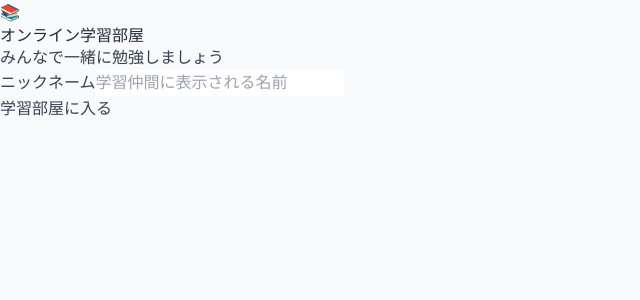
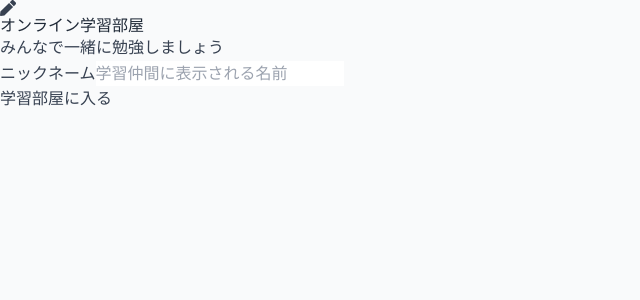
Before and after one commit to nsbn65/study-room-app, a React (Vite) app: page / in a window 1280 px wide. Shown: the top 300 px of the page, without its empty margins (0-640 px from the left). Built offline with nearby package versions, Linux system fonts and the light colour scheme.

Commit message:
#1 アイコン変更

```diff
--- a/package.json
+++ b/package.json
@@ -12,7 +12,8 @@
   "dependencies": {
     "lucide-react": "^0.525.0",
     "react": "^19.1.0",
-    "react-dom": "^19.1.0"
+    "react-dom": "^19.1.0",
+    "react-icons": "^5.5.0"
   },
   "devDependencies": {
     "@eslint/js": "^9.29.0",
--- a/src/App.tsx
+++ b/src/App.tsx
@@ -1,5 +1,6 @@
 import React, { useState, useEffect } from 'react';
 import { Clock, Users, Play, Pause, Square, MessageCircle, Trophy, Home, PlusCircle, ArrowLeft, Send } from 'lucide-react';
+import { FaPen } from 'react-icons/fa';
 
 // 型定義
 interface Room {
@@ -236,7 +237,7 @@ const StudyRoomApp: React.FC = () => {
       <div className="min-h-screen bg-gradient-to-br from-blue-500 to-purple-600 flex items-center justify-center p-4">
         <div className="bg-white rounded-lg shadow-xl p-8 w-full max-w-md">
           <div className="text-center mb-8">
-            <div className="text-4xl mb-4">📚</div>
+            <div className="text-4xl mb-4 text-center"><FaPen className='text-blue-500 mx-auto' /></div>
             <h1 className="text-2xl font-bold text-gray-800 mb-2">オンライン学習部屋</h1>
             <p className="text-gray-600">みんなで一緒に勉強しましょう</p>
           </div>
```
Also changed, not shown: 1 other file (tests, documents, lock files or other folders).
